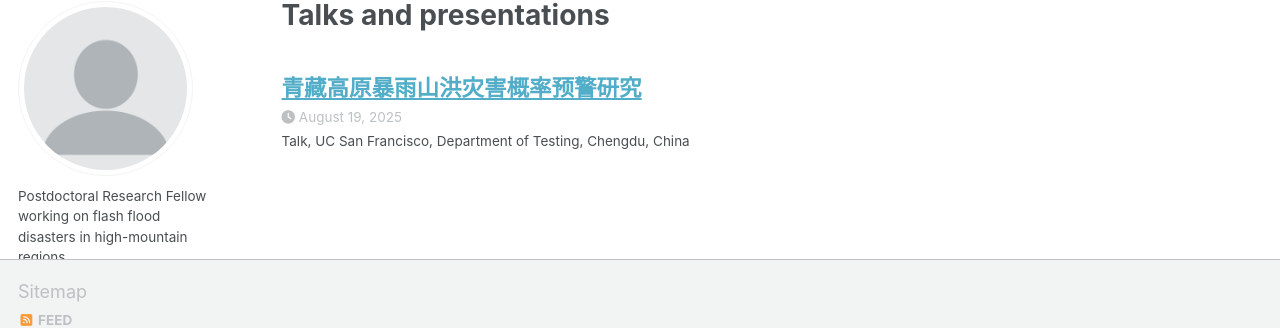
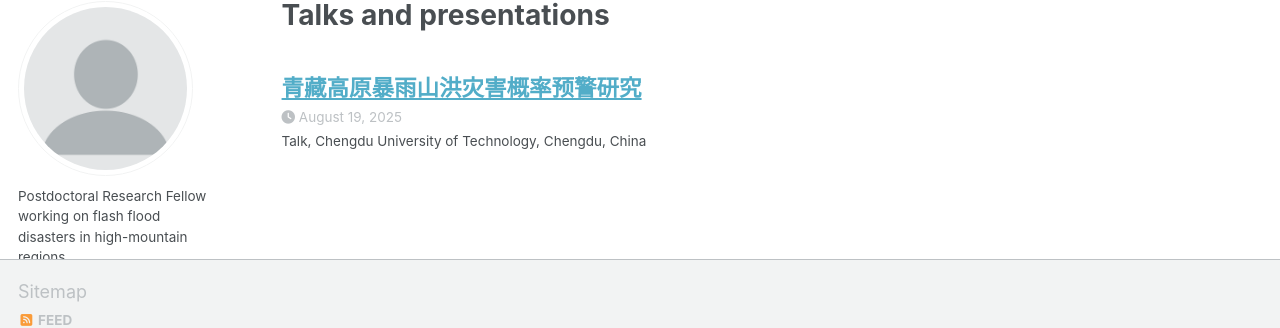
Before and after one commit to 68kellyren/68kellyren.github.io, a Jekyll site: the page built from _pages/talks.html, in a window 1280 px wide. Shown: the part 100-428 px from the top of the page. Built offline with Jekyll 4.4.1, drawn with Linux system fonts in a browser that asks for light colours; a script bundle is joined from its source files by our own code; library files that are not in the unit come from our copies.

Commit message:
Update 2025-08-19-talk-1.md

```diff
--- a/_talks/2025-08-19-talk-1.md
+++ b/_talks/2025-08-19-talk-1.md
@@ -3,7 +3,7 @@ title: "青藏高原暴雨山洪灾害概率预警研究"
 collection: talks
 type: "Talk"
 permalink: /talks/2025-08-19-talk-1
-venue: "UC San Francisco, Department of Testing"
+venue: "Chengdu University of Technology"
 date: 2025-08-19
 location: "Chengdu, China"
 ---
```
